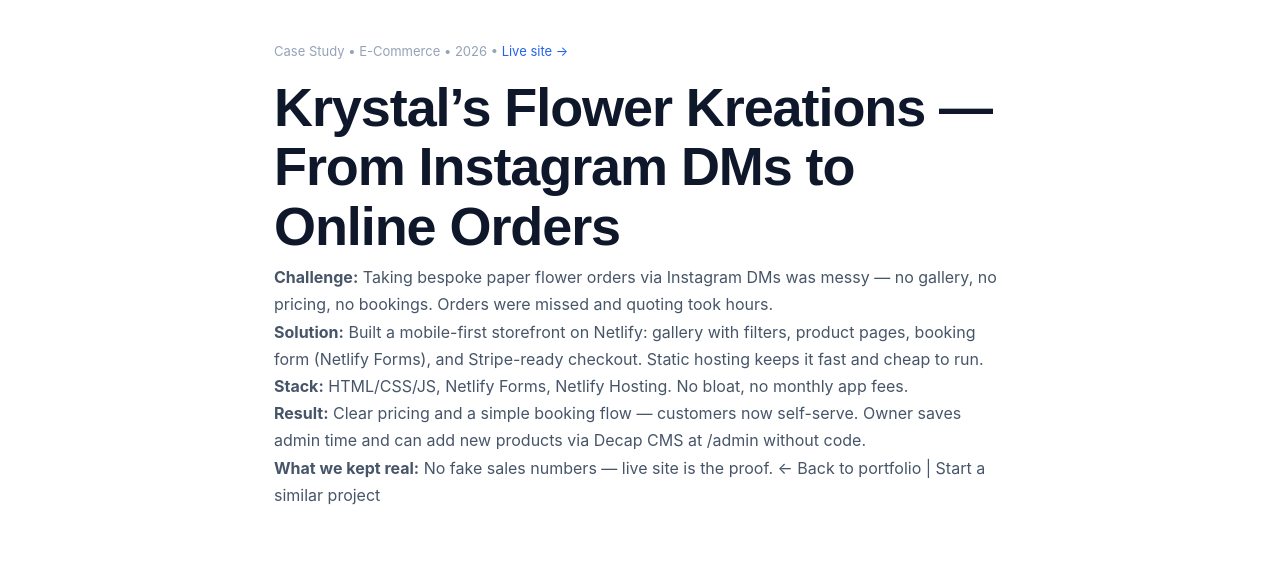
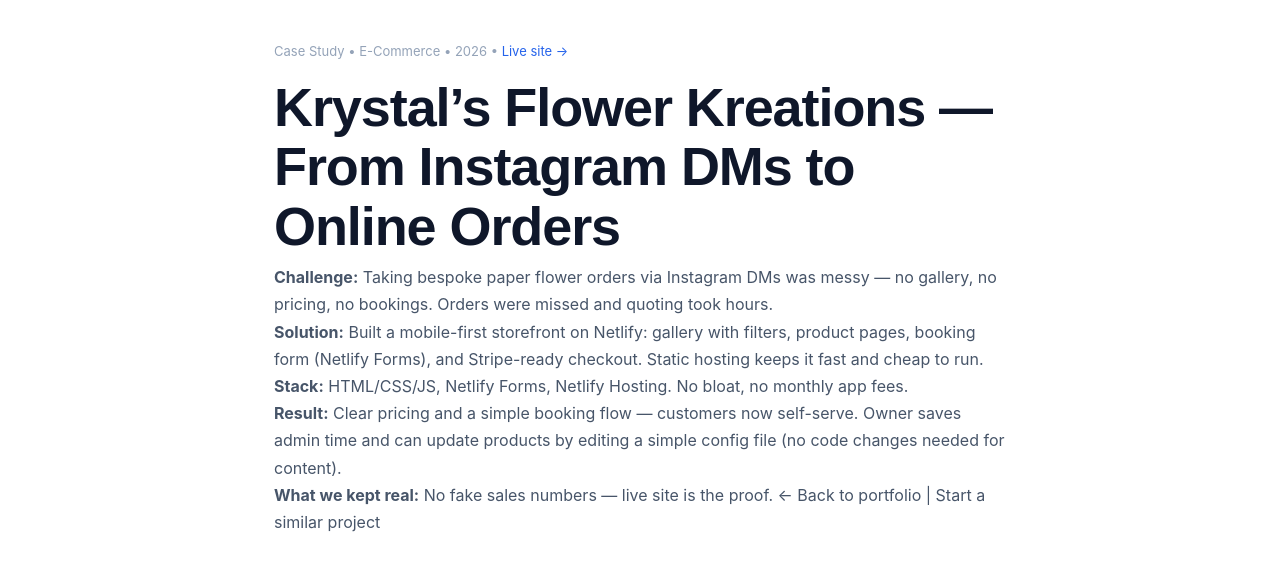
Before and after one commit to ausgreekdev-cpu/ausgreek-developments, a plain HTML site: page portfolio/krystal.html in a window 1280 px wide. Shown: the part 77-646 px from the top of the page. Drawn offline with Linux system fonts and the light colour scheme.

Commit message:
Fix stale Decap CMS claim in Krystal case study

```diff
--- a/portfolio/krystal.html
+++ b/portfolio/krystal.html
@@ -25,7 +25,7 @@
     <p><strong>Challenge:</strong> Taking bespoke paper flower orders via Instagram DMs was messy — no gallery, no pricing, no bookings. Orders were missed and quoting took hours.</p>
     <p><strong>Solution:</strong> Built a mobile-first storefront on Netlify: gallery with filters, product pages, booking form (Netlify Forms), and Stripe-ready checkout. Static hosting keeps it fast and cheap to run.</p>
     <p><strong>Stack:</strong> HTML/CSS/JS, Netlify Forms, Netlify Hosting. No bloat, no monthly app fees.</p>
-    <p><strong>Result:</strong> Clear pricing and a simple booking flow — customers now self-serve. Owner saves admin time and can add new products via Decap CMS at <a href="/admin/">/admin</a> without code.</p>
+    <p><strong>Result:</strong> Clear pricing and a simple booking flow — customers now self-serve. Owner saves admin time and can update products by editing a simple config file (no code changes needed for content).</p>
     <p><strong>What we kept real:</strong> No fake sales numbers — live site is the proof. <a href="/#portfolio">← Back to portfolio</a> | <a href="/#contact">Start a similar project</a></p>
   </div>
 </body>
```
